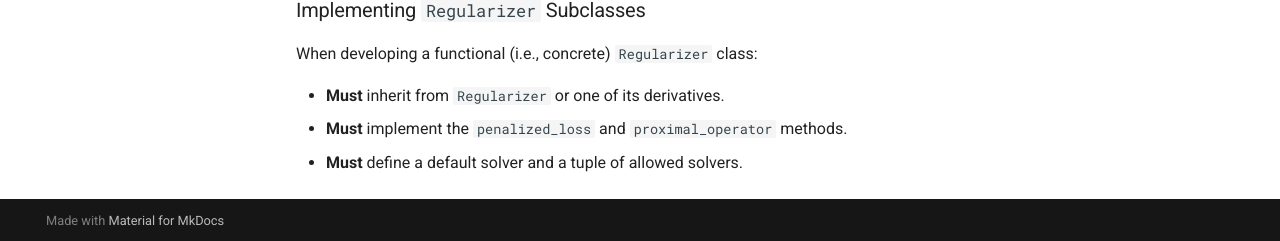
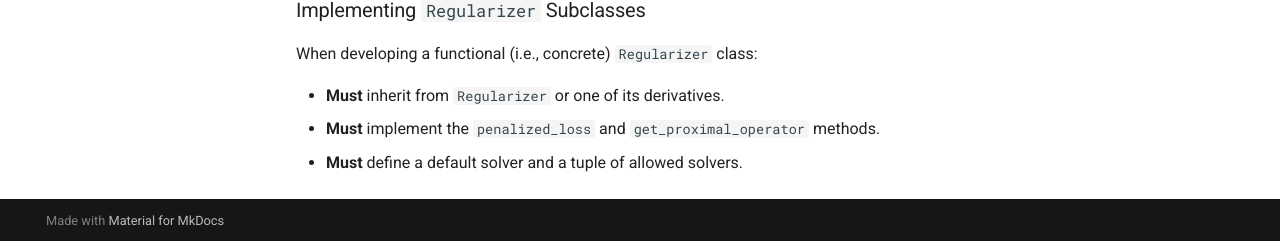
Before and after one commit to flatironinstitute/nemos, an MkDocs documentation site: the page built from docs/developers_notes/04-regularizer.md, in a window 1280 px wide and 900 px high, scrolled down 2584 px. Shown: the part 656-897 px from the top of the window. Built offline with MkDocs 1.6.1 and Material for MkDocs 9.7.7, drawn with Linux system fonts in a browser that asks for light colours; nearby versions of some CDN libraries; library files that are not in the unit come from our copies; comment, search, counter and statistics services are not loaded.

Commit message:
correct method name

```diff
--- a/docs/developers_notes/04-regularizer.md
+++ b/docs/developers_notes/04-regularizer.md
@@ -107,5 +107,5 @@
 When developing a functional (i.e., concrete) `Regularizer` class:
 
 - **Must** inherit from `Regularizer` or one of its derivatives.
-- **Must** implement the `penalized_loss` and `proximal_operator` methods.
+- **Must** implement the `penalized_loss` and `get_proximal_operator` methods.
 - **Must** define a default solver and a tuple of allowed solvers.
```
